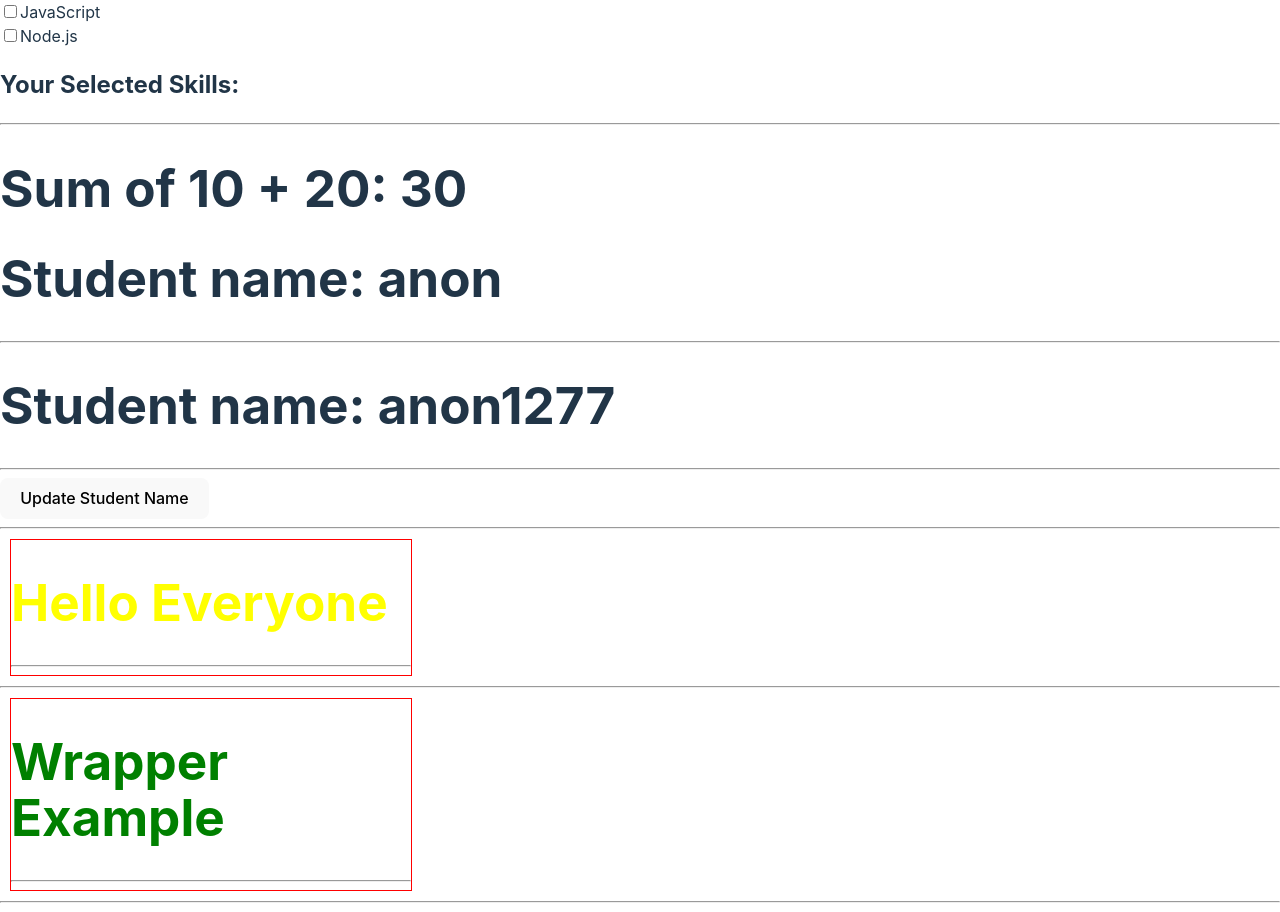
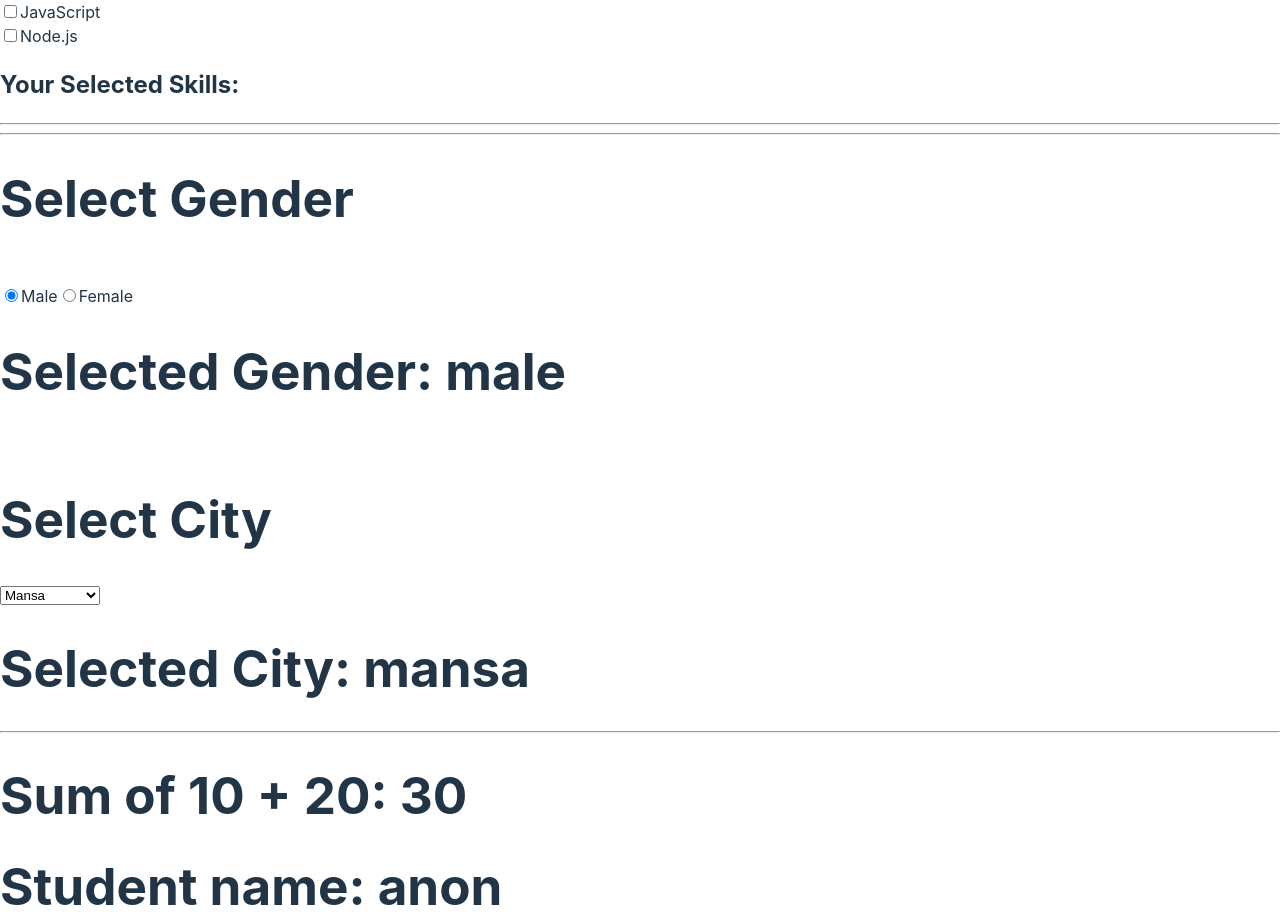
Before and after one commit to anon1277/react-demo, a React (Vite) app: page / in a window 1280 px wide. Shown: the part 581-1493 px from the top of the page. Built offline with nearby package versions, Linux system fonts and the light colour scheme.

Commit message:
feat: Create SelectGenderCityDropdown component with gender and city selection

```diff
--- a/src/App.jsx
+++ b/src/App.jsx
@@ -9,6 +9,7 @@ import Student from "./Studen";
 import Wrapper from "./Wrapper";
 import InputField from "./InputFiels";
 import Skills from "./Skills";
+import SelectGenderCityDropdown from "./SelectGenderCityDropdown";
 
 const PageName = "Login Page";
 
@@ -41,7 +42,15 @@ function App() {
       {displayProfile && <Profile />}
       {showLogin && <Userlogin />}
 
+      {/* //skill list */}
       <Skills />
+
+      {/* gender and city */}
+      <hr />
+
+      <SelectGenderCityDropdown />
+
+      <hr />
 
       <h1>Sum of 10 + 20: {sum(10, 20)}</h1>
 
--- /dev/null
+++ b/src/SelectGenderCityDropdown.jsx
@@ -0,0 +1,79 @@
+import { useState } from "react";
+
+// Component to select gender and city from dropdown and radio buttons
+const SelectGenderCityDropdown = () => {
+
+    // State to store selected gender, default is 'male'
+    const [gender, setGender] = useState('male');
+
+    // State to store selected city, default is 'mansa'
+    const [city, setCity] = useState('mansa');
+
+    // Handler to update gender state based on selected radio button
+    const handleGender = (event) => {
+        setGender(event.target.value);
+    }
+
+    // Handler to update city state based on selected dropdown option
+    const handleCity = (event) => {
+        setCity(event.target.value);
+    }
+
+    return (
+        <div>
+
+            {/* Gender Selection */}
+            <h1>Select Gender</h1>
+            <br />
+
+            {/* Male Radio Button */}
+            <input
+                type="radio"
+                onChange={handleGender}
+                value="male"
+                name="gender"
+                checked={gender === 'male'}
+                id="male"
+            />
+            <label htmlFor="male">Male</label>
+
+            {/* Female Radio Button */}
+            <input
+                type="radio"
+                name="gender"
+                onChange={handleGender}
+                checked={gender === 'female'}
+                value="female"
+                id="female"
+            />
+            <label htmlFor="female">Female</label>
+
+            {/* Display selected gender */}
+            <h1>Selected Gender: {gender}</h1>
+
+            <br />
+
+            {/* City Selection */}
+            <h1>Select City</h1>
+
+            {/* Dropdown for city selection */}
+            <select
+                name="city"
+                id="city"
+                value={city} // To make the dropdown controlled
+                onChange={handleCity}
+            >
+                <option value="gandhinagar">Gandhinagar</option>
+                <option value="mansa">Mansa</option>
+                <option value="dang">Dang</option>
+                <option value="surat">Surat</option>
+            </select>
+
+            {/* Display selected city */}
+            <h1>Selected City: {city}</h1>
+
+        </div>
+    );
+}
+
+export default SelectGenderCityDropdown;
```
